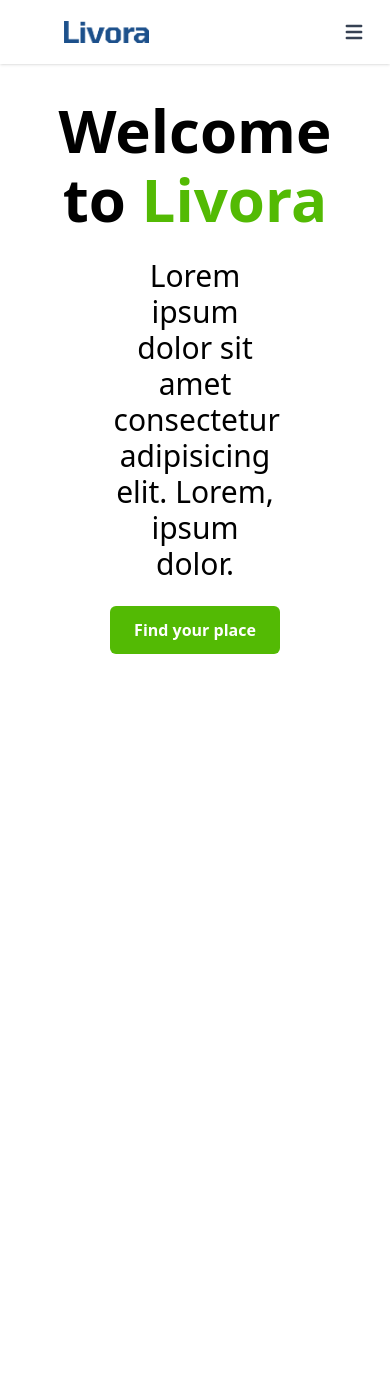
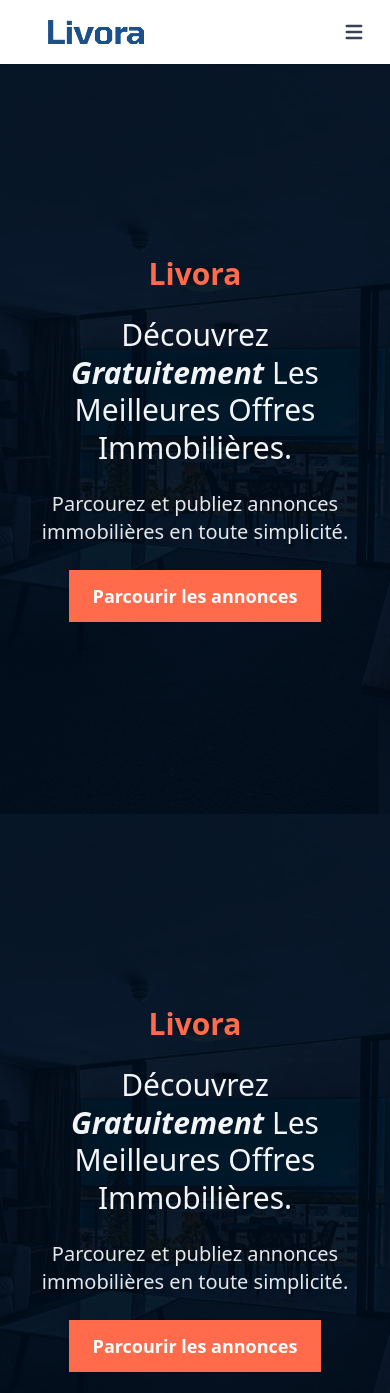
Before and after one commit to RyoDagg/livora, a Next.js app in the folder web/: page / in a window 390 px wide. Shown: the top 1393 px of the page. Before the commit the page ends 908 px from the top, so only its background shows below. Built offline with nearby package versions, Linux system fonts and the light colour scheme; no server answers.

Commit message:
Implement hero section

```diff
--- a/web/app/page.tsx
+++ b/web/app/page.tsx
@@ -1,27 +1,113 @@
+import Image from 'next/image';
 import Link from 'next/link';
 
 export default function Home() {
   return (
-    <div className="font-sans min-h-screen p-8 pb-20 gap-16 sm:p-20 curvy-bg">
-      <main className="space-y-4">
-        <div className="flex flex-col gap-6 items-center sm:items-start">
-          <h1 className="text-6xl font-extrabold leading-[1.15] text-center sm:text-left">
-            Welcome to <span className="text-[#53ba04]">Livora</span>
+    <main className="min-h-screen flex flex-col">
+      {/* Hero Section */}
+      <section
+        className="relative bg-primary-900 text-white  py-24"
+        style={{
+          backgroundImage: `url('/hero-bg.png')`,
+          backgroundSize: 'cover',
+          backgroundPosition: 'center',
+        }}
+      >
+        {/* Overlay for better text contrast */}
+        <div className="absolute inset-0 bg-black/40" />
+
+        <div className="relative max-w-7xl mx-auto flex flex-col-reverse md:flex-row items-center justify-between px-6 md:px-12 py-24 gap-16">
+          {/* Left Content */}
+          <div className="text-center md:text-left max-w-md md:max-w-xl space-y-6">
+            <p className="text-3xl font-bold text-secondary-500">Livora</p>
+
+            <h1 className="text-3xl md:text-5xl leading-tight text-gray-100 capitalize">
+              Découvrez <span className="font-bold italic">gratuitement</span> les meilleures offres
+              immobilières.
             </h1>
-          <p className="text-3xl text-center sm:text-left w-1/2">
-            Lorem ipsum dolor sit amet consectetur adipisicing elit. Lorem, ipsum dolor.
+
+            <p className="text-xl text-gray-200">
+              Parcourez et publiez annonces immobilières en toute simplicité.
             </p>
-          <div className="flex gap-4 flex-wrap justify-center sm:justify-start">
+
+            <div className="flex flex-wrap gap-4 justify-center md:justify-start">
               <Link
                 href="/listings"
-              className="px-6 py-3 bg-[#53ba04] text-white font-bold rounded-md hover:bg-[hsl(280,100%,60%)] transition"
+                className="px-6 py-3 bg-secondary-500 text-white font-semibold text-lg shadow hover:bg-secondary-400 transition"
               >
-              Find your place
+                Parcourir les annonces
               </Link>
             </div>
           </div>
+
+          {/* Right Image */}
+          <div className="hidden justify-center w-full lg:flex">
+            <Image
+              src="/hero-image.png"
+              alt="Hero illustration"
+              width={600}
+              height={600}
+              className="w-full h-auto object-contain"
+              priority
+            />
+          </div>
+        </div>
+      </section>
+
+      {/* Subhero Section */}
+      <section
+        className="relative py-24"
+        style={{
+          backgroundImage: `url('/hero-bg.png')`,
+          backgroundSize: 'cover',
+          backgroundPosition: 'center',
+        }}
+      >
+        {/* Overlay for better text contrast */}
+        <div className="absolute inset-0 bg-black/40" />
+
+        <div className="relative max-w-7xl mx-auto flex flex-col-reverse md:flex-row items-center justify-between px-6 md:px-12 py-24 gap-16">
+          {/* Left Content */}
+          <div className="text-center md:text-left max-w-md md:max-w-xl space-y-6">
+            <p className="text-3xl font-bold text-secondary-500">Livora</p>
+
+            <h1 className="text-3xl md:text-5xl leading-tight text-gray-100 capitalize">
+              Découvrez <span className="font-bold italic">gratuitement</span> les meilleures offres
+              immobilières.
+            </h1>
+
+            <p className="text-xl text-gray-200">
+              Parcourez et publiez annonces immobilières en toute simplicité.
+            </p>
+
+            <div className="flex flex-wrap gap-4 justify-center md:justify-start">
+              <Link
+                href="/listings"
+                className="px-6 py-3 bg-secondary-500 text-white font-semibold text-lg shadow hover:bg-secondary-400 transition"
+              >
+                Parcourir les annonces
+              </Link>
+            </div>
+          </div>
+
+          {/* Right Image */}
+          <div className="hidden justify-center w-full lg:flex">
+            <Image
+              src="/hero-image.png"
+              alt="Hero illustration"
+              width={600}
+              height={600}
+              className="w-full h-auto object-contain"
+              priority
+            />
+          </div>
+        </div>
+      </section>
+
+      {/* Footer (placeholder for now) */}
+      <footer className="py-6 flex flex-wrap items-center justify-center text-gray-500 text-sm bg-gray-50">
+        © {new Date().getFullYear()} Livora — Tous droits réservés
+      </footer>
     </main>
-      <footer className="row-start-3 flex gap-[24px] flex-wrap items-center justify-center"></footer>
-    </div>
   );
 }
--- a/web/src/components/Navbar.tsx
+++ b/web/src/components/Navbar.tsx
@@ -65,8 +65,8 @@ export default function Navbar() {
       <div className="mx-auto px-4 sm:px-6 lg:px-8">
         <div className="flex h-16 items-center">
           {/* Logo */}
-          <Link href="/" className="text-3xl font-bold text-gray-800 ml-12">
-            <Image width={85} height={85} src={'/logo.png'} alt="Profile" className="" />
+          <Link href="/" className="text-3xl font-bold text-gray-800 ml-8">
+            <Image width={120} height={120} src={'/logo.png'} alt="Profile" className="w-24" />
           </Link>
 
           {/* Desktop nav */}
```
Also changed, not shown: web/public/hero-bg.png (added), web/public/hero-image.png (added). Lines whose indentation alone changed are shown as unchanged.
